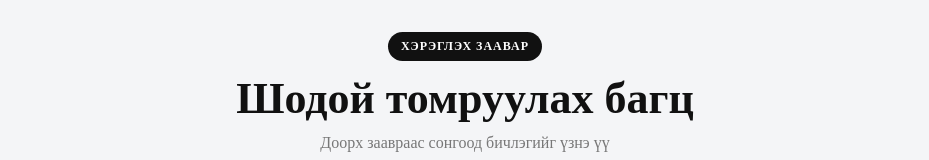
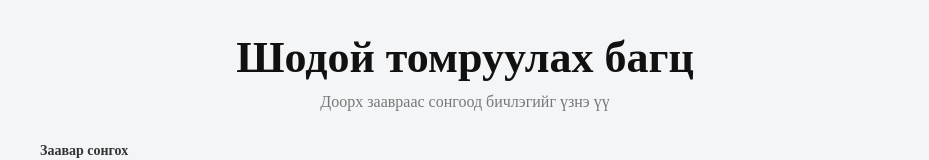
Before and after one commit to Boona06/Video, a Next.js app: page / in a window 1280 px wide. Shown: the top 160 px of the page, without its empty margins (175-1104 px from the left). Built offline with nearby package versions, Linux system fonts and the light colour scheme.

Commit message:
remove header badge

```diff
--- a/app/globals.css
+++ b/app/globals.css
@@ -23,21 +23,6 @@ body {
 .page-header {
   text-align: center;
   margin-bottom: 32px;
-}
-
-.header-badge {
-  display: inline-block;
-  padding: 7px 13px;
-  margin-bottom: 12px;
-
-  border-radius: 999px;
-
-  background: #111;
-  color: white;
-
-  font-size: 12px;
-  font-weight: 700;
-  letter-spacing: 1px;
 }
 
 .page-header h1 {
--- a/app/page.tsx
+++ b/app/page.tsx
@@ -47,8 +47,6 @@ export default function HomePage() {
     <main className="app-shell">
       <section className="choice-panel">
         <header className="page-header">
-          <div className="header-badge">ХЭРЭГЛЭХ ЗААВАР</div>
-
           <h1>Шодой томруулах багц</h1>
 
           <p>Доорх заавраас сонгоод бичлэгийг үзнэ үү</p>
```
